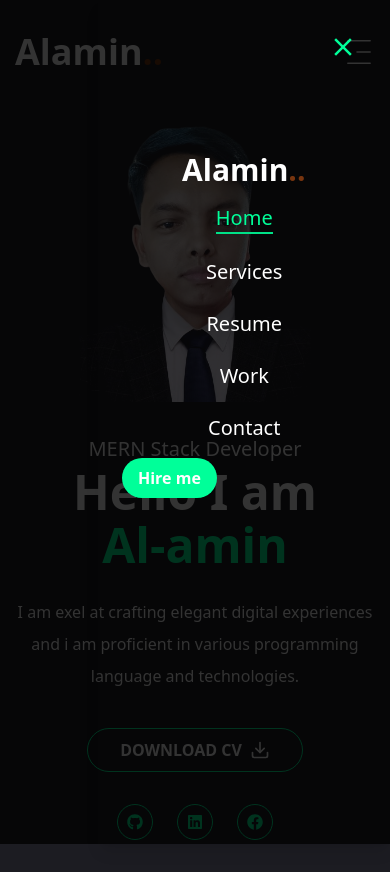
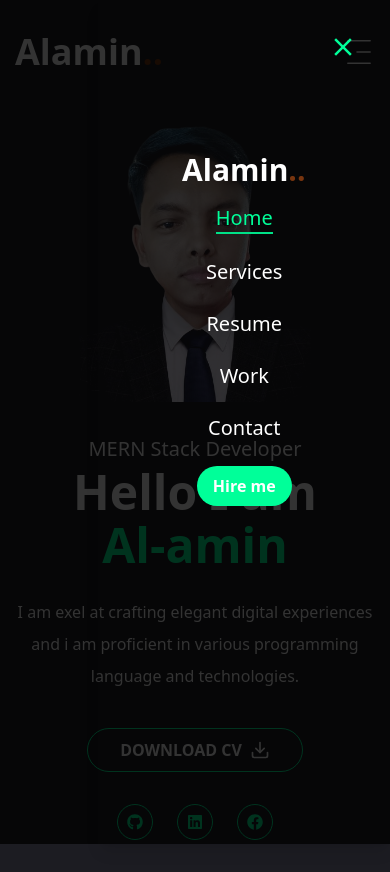
Before and after one commit to alamin71/portfolio_of_al-amin, a Next.js app: page / in a window 390 px wide. Both pictures are taken after a click on the button 359 px from the left and 52 px from the top of the page. Built offline with nearby package versions, Linux system fonts and the light colour scheme.

Commit message:
edit btn

```diff
--- a/components/MobileNav.jsx
+++ b/components/MobileNav.jsx
@@ -57,13 +57,14 @@ const MobileNav = () => {
 
                     );
                 })}
-            </nav>
-            <a
+                <a
                     rel="noopener noreferrer"
                     href="mailto:alamin50cse.miu@gmail.com"
                     >
                     <Button>Hire me</Button>
                     </a>
+            </nav>
+
         </SheetContent>
 
     </Sheet>;
```
